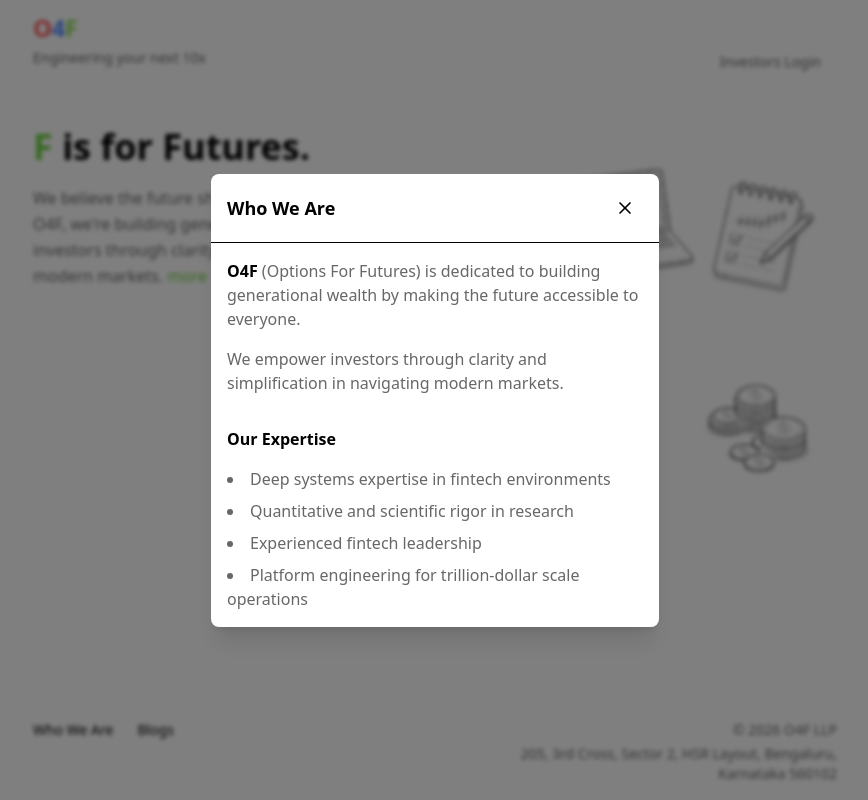
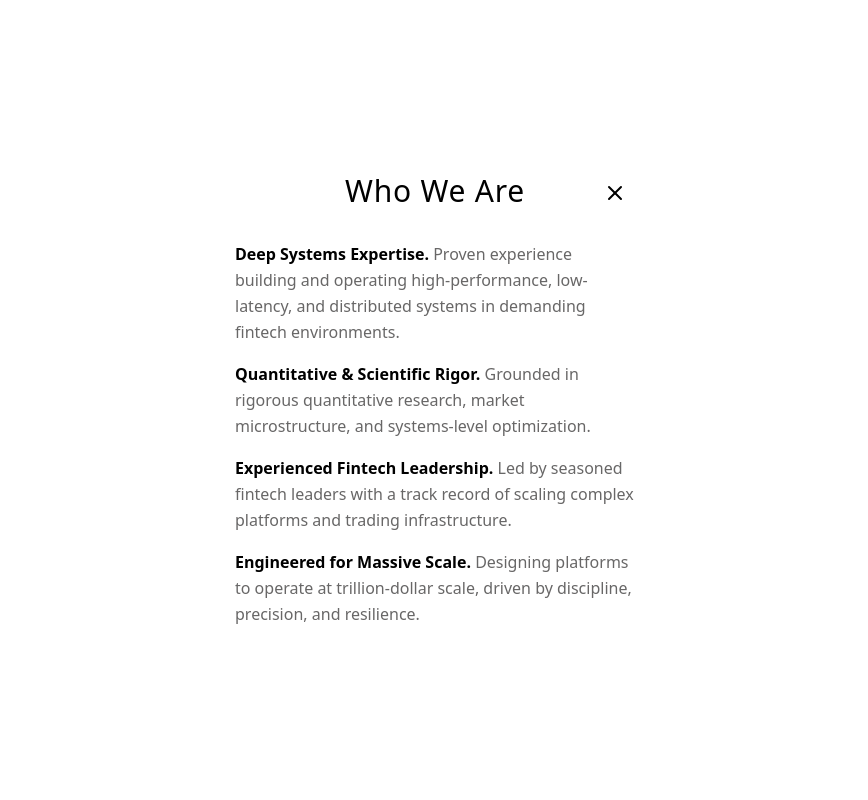
Before and after one commit to kk-rakesh/public-static, a Next.js app in the folder next-web/: page / in a window 1280 px wide. Both pictures are taken after a click on the button "Who We Are". Shown: the whole page, without its empty margins (205-1073 px from the left). Built offline with nearby package versions, Linux system fonts and the light colour scheme.

Commit message:
Fix for Who We Are

```diff
--- a/next-web/app/globals.css
+++ b/next-web/app/globals.css
@@ -74,6 +74,5 @@
 
 /* Modal backdrop */
 .modal-backdrop {
-  background: rgba(0, 0, 0, 0.5);
-  backdrop-filter: blur(2px);
+  background: #ffffff;
 }
--- a/next-web/components/layout/Footer.tsx
+++ b/next-web/components/layout/Footer.tsx
@@ -52,18 +52,17 @@
       >
         <div className="space-y-4 text-text-gray">
           <p>
-            <strong className="text-foreground">O4F</strong> (Options For Futures) is dedicated to building generational wealth by making the future accessible to everyone.
+            <strong className="text-foreground">Deep Systems Expertise.</strong> Proven experience building and operating high-performance, low-latency, and distributed systems in demanding fintech environments.
           </p>
           <p>
-            We empower investors through clarity and simplification in navigating modern markets.
+            <strong className="text-foreground">Quantitative &amp; Scientific Rigor.</strong> Grounded in rigorous quantitative research, market microstructure, and systems-level optimization.
           </p>
-          <h3 className="font-semibold text-foreground pt-4">Our Expertise</h3>
-          <ul className="list-disc list-inside space-y-2">
-            <li>Deep systems expertise in fintech environments</li>
-            <li>Quantitative and scientific rigor in research</li>
-            <li>Experienced fintech leadership</li>
-            <li>Platform engineering for trillion-dollar scale operations</li>
-          </ul>
+          <p>
+            <strong className="text-foreground">Experienced Fintech Leadership.</strong> Led by seasoned fintech leaders with a track record of scaling complex platforms and trading infrastructure.
+          </p>
+          <p>
+            <strong className="text-foreground">Engineered for Massive Scale.</strong> Designing platforms to operate at trillion-dollar scale, driven by discipline, precision, and resilience.
+          </p>
         </div>
       </Modal>
     </>
--- a/next-web/components/ui/Modal.tsx
+++ b/next-web/components/ui/Modal.tsx
@@ -49,24 +49,24 @@
 
   return (
     <div
-      className="fixed inset-0 z-50 flex items-center justify-center modal-backdrop"
+      className="fixed inset-0 z-50 flex items-center justify-center bg-white"
       onClick={onClose}
     >
       <div
-        className={`bg-white rounded-lg shadow-xl ${sizeClasses[size]} w-full mx-4 animate-fade-in ${size === "full" ? "h-[90vh]" : ""}`}
+        className={`bg-white ${sizeClasses[size]} w-full mx-4 animate-fade-in ${size === "full" ? "h-[90vh]" : ""}`}
         onClick={(e) => e.stopPropagation()}
       >
-        <div className="flex items-center justify-between p-4 border-b">
-          {title && <h2 className="text-lg font-semibold">{title}</h2>}
+        <div className="relative p-6 pb-8">
+          {title && <h2 className="text-3xl font-light tracking-wide text-center">{title}</h2>}
           <button
             onClick={onClose}
-            className="ml-auto p-2 hover:bg-gray-100 rounded-full transition-colors"
+            className="absolute top-6 right-6 p-2 hover:bg-gray-100 rounded-full transition-colors"
             aria-label="Close modal"
           >
             <svg
               xmlns="http://www.w3.org/2000/svg"
-              width="20"
-              height="20"
+              width="24"
+              height="24"
               viewBox="0 0 24 24"
               fill="none"
               stroke="currentColor"
@@ -79,7 +79,7 @@
             </svg>
           </button>
         </div>
-        <div className={`p-4 ${size === "full" ? "h-[calc(90vh-60px)]" : ""}`}>
+        <div className={`px-6 pb-6 text-text-gray leading-relaxed ${size === "full" ? "h-[calc(90vh-60px)]" : ""}`}>
           {children}
         </div>
       </div>
```
